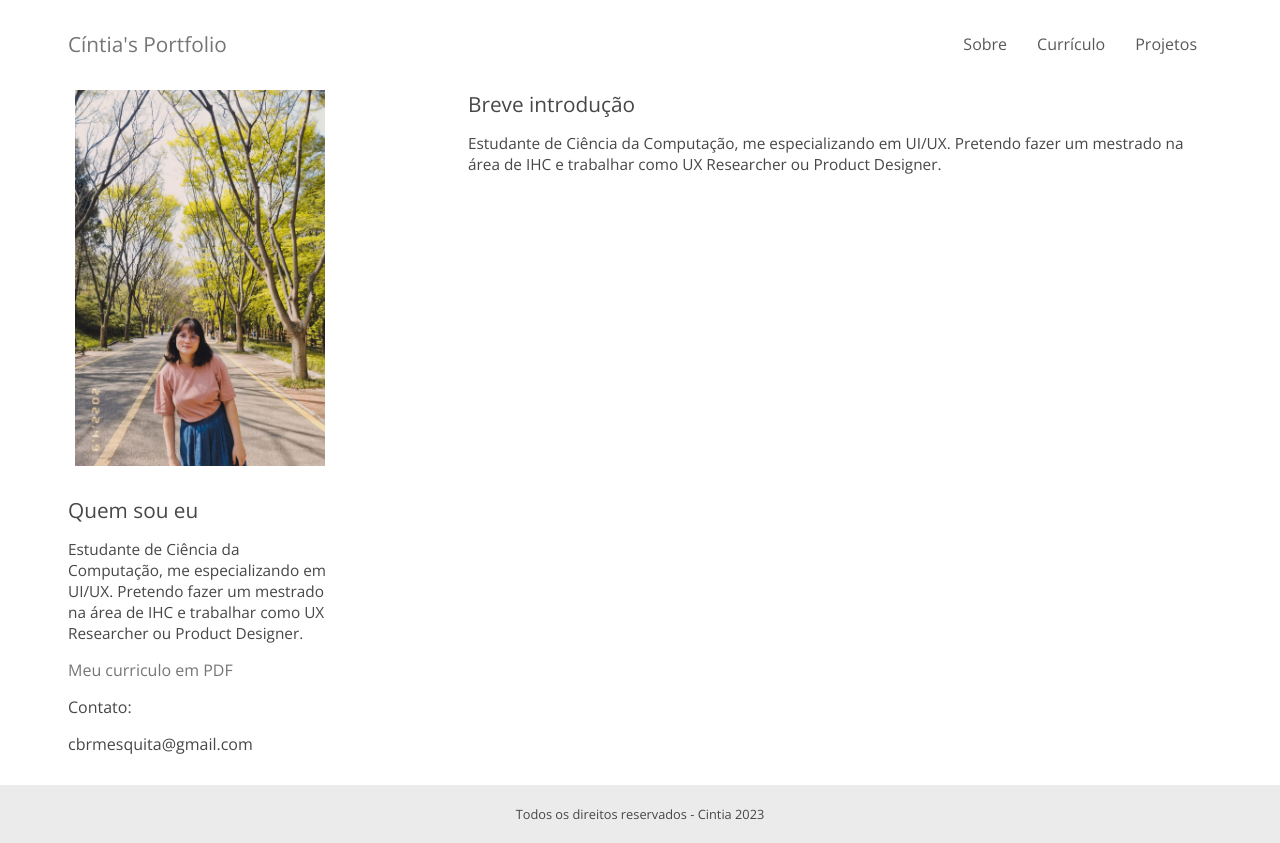
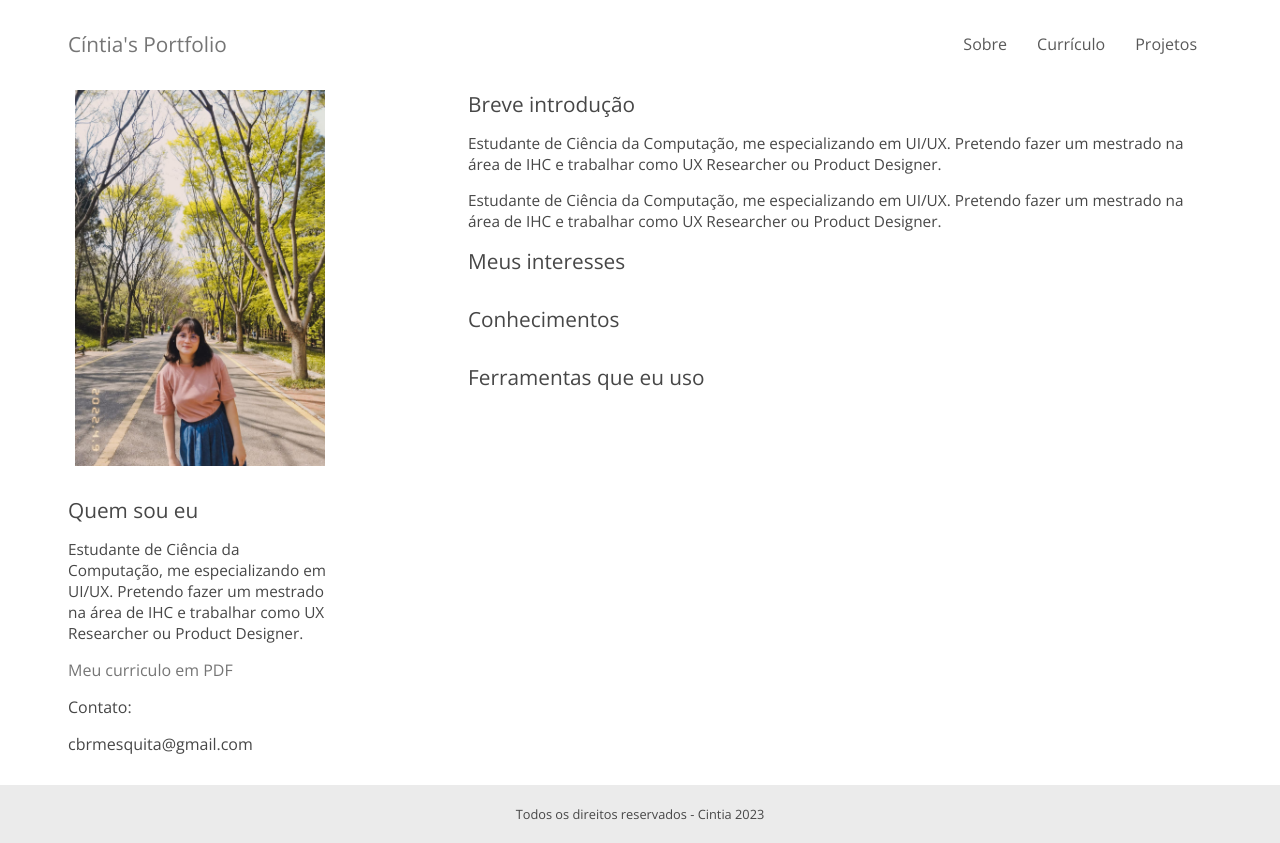
Before and after one commit to Lunatc/portfolio, a React (Create React App) app: page /sobre in a window 1280 px wide. Built offline with nearby package versions, Linux system fonts and the light colour scheme.

Commit message:
Update about me page

```diff
--- a/src/pages/about.js
+++ b/src/pages/about.js
@@ -6,6 +6,40 @@ function About() {
         <div className={classes.About}>
                 <h1>Breve introdução</h1>
                 <p className={classes["small-text"]}>Estudante de Ciência da Computação, me especializando em UI/UX. Pretendo fazer um mestrado na área de IHC e trabalhar como UX Researcher ou Product Designer.</p>
+
+                <p className={classes["small-text"]}>Estudante de Ciência da Computação, me especializando em UI/UX. Pretendo fazer um mestrado na área de IHC e trabalhar como UX Researcher ou Product Designer.</p>
+
+                <h1>Meus interesses</h1>
+                <ul>
+                    <li>
+
+                    </li>
+                    <li>
+
+                    </li>
+                </ul>
+
+                <h1>Conhecimentos</h1>
+                <ul>
+                    <li>
+
+                    </li>
+                    <li>
+
+                    </li>
+                </ul>
+
+                <h1>Ferramentas que eu uso</h1>
+                <ul>
+                    <li>
+
+                    </li>
+                    <li>
+
+                    </li>
+                </ul>
+
+
         </div>
     );
 }
```
Also changed, not shown: 1 other file (tests, documents, lock files or other folders).
